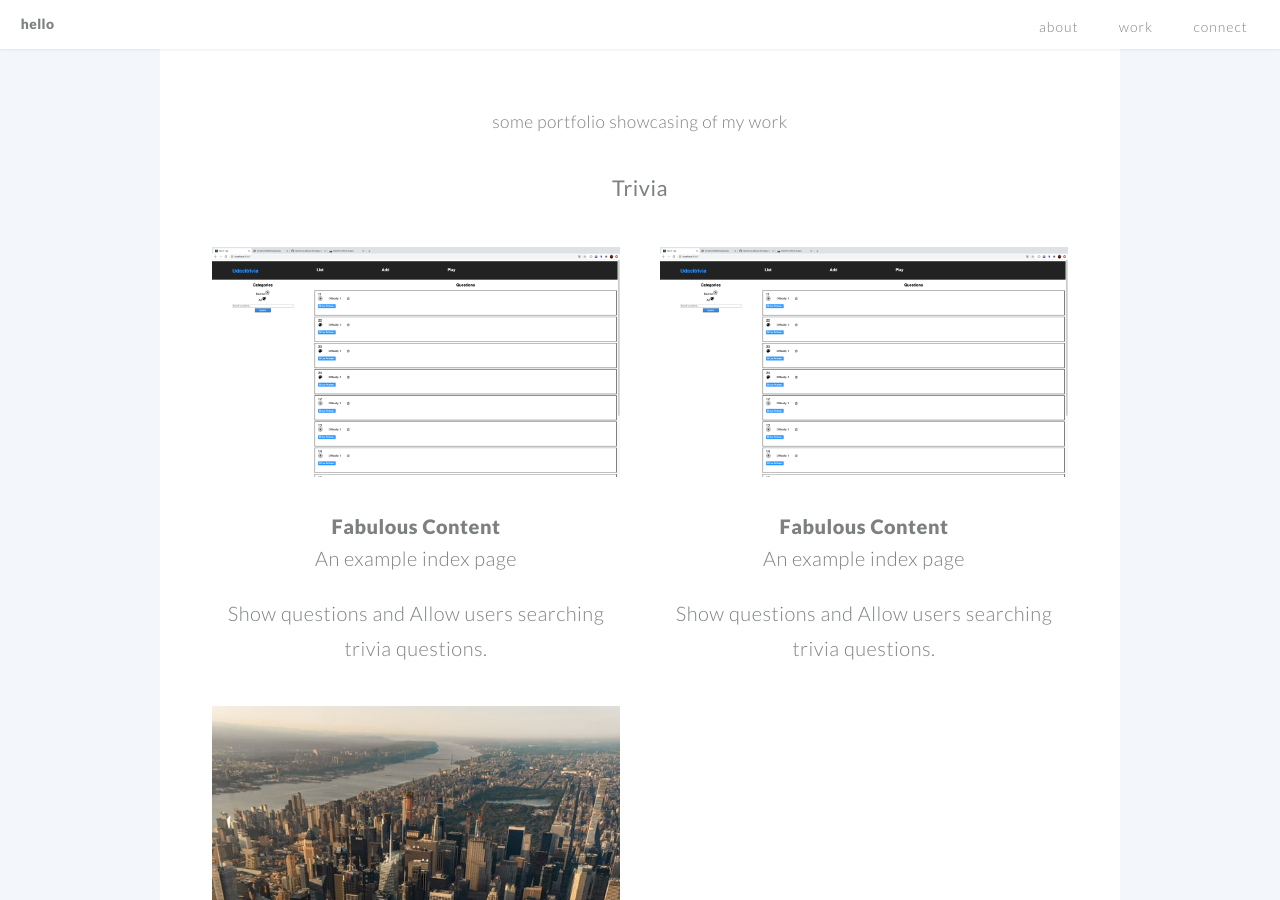
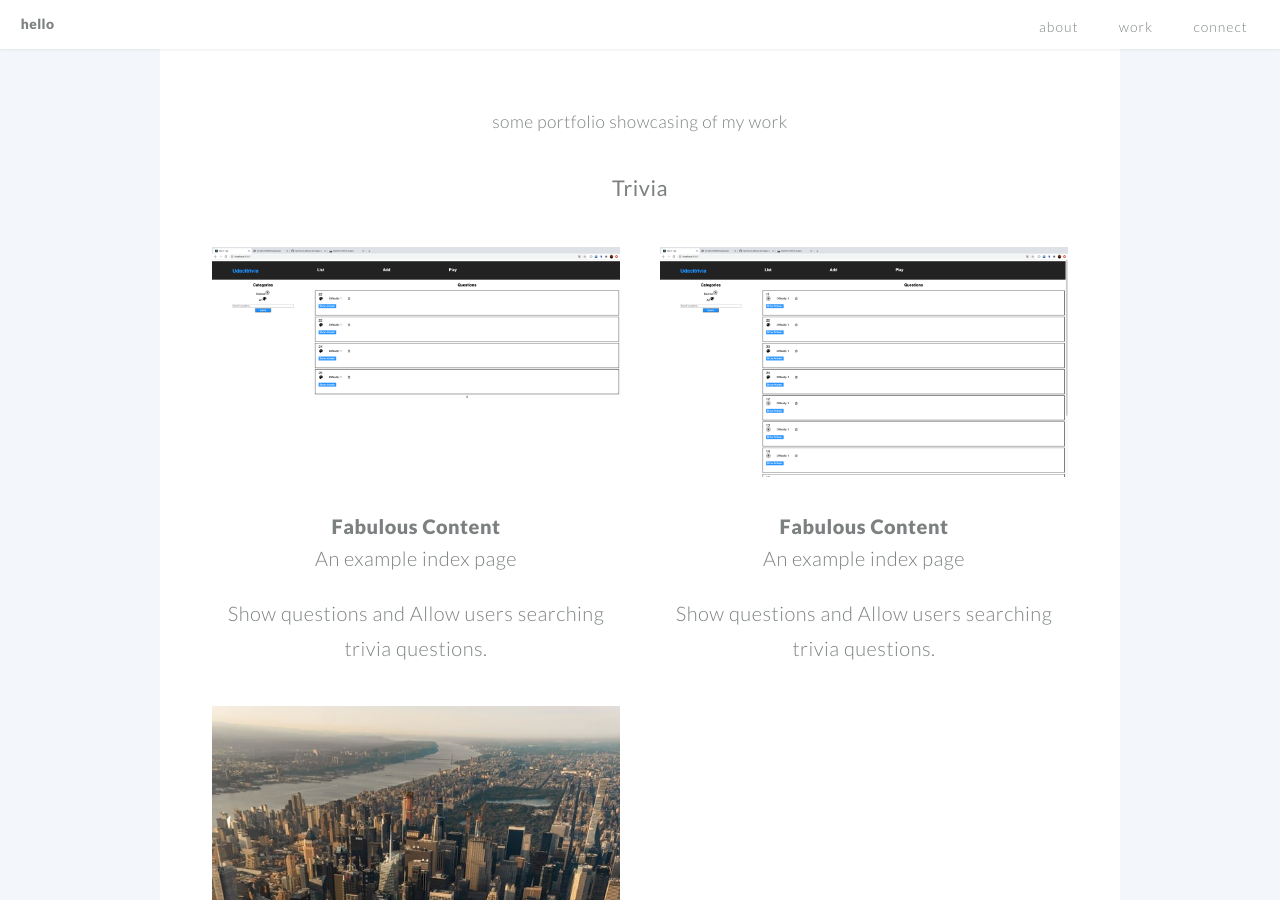
Before and after one commit to fanchenjie/fanchenjie.github.io, a Jekyll site: the page built from index.md, in a window 1280 px wide and 900 px high, scrolled down 1555 px. Built offline with Jekyll 4.4.1, drawn with Linux system fonts in a browser that asks for light colours.

Commit message:
updated trivia picture 1 and 2

```diff
--- a/_data/work.yml
+++ b/_data/work.yml
@@ -5,7 +5,7 @@ work:
   - category: Trivia
     items:
       - item: example.html
-        image: /images/TRIVIA2.png # optionally, include the file path for an image for each item
+        image: /images/TRIVIA1.png # optionally, include the file path for an image for each item
       - item: example.html
         image: /images/TRIVIA2.png
       - item: example2.html
```
Also changed, not shown: images/TRIVIA1.png, 1 other file.
